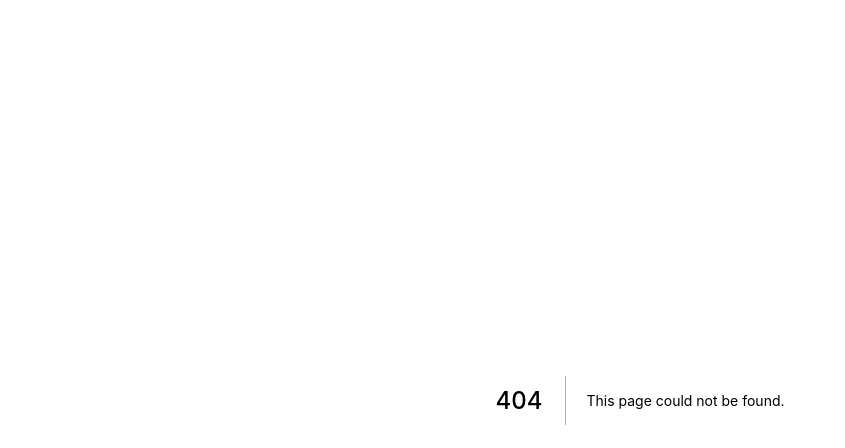
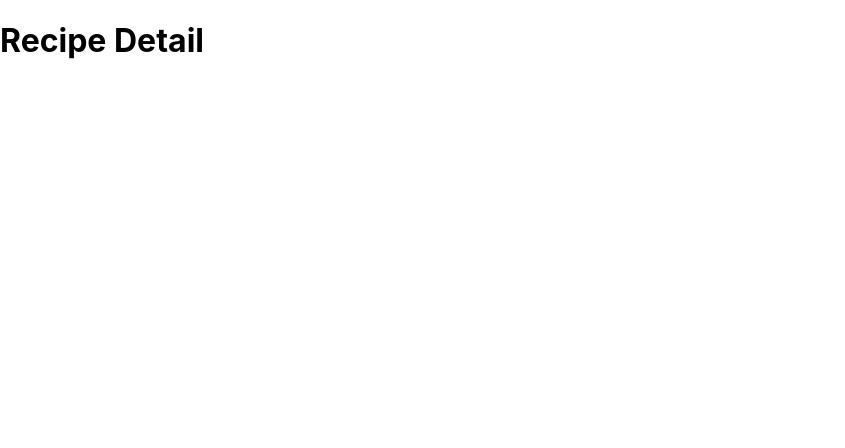
Before and after one commit to glendumo/frontend_case_itp, a Next.js app: page /recipes/1 in a window 1280 px wide. Before the commit this address had no page. Shown: the top 448 px of the page, without its empty margins (0-845 px from the left). Built offline with nearby package versions, Linux system fonts and the light colour scheme.

Commit message:
Added detail page for recipes

```diff
--- /dev/null
+++ b/pages/recipes/[id].js
@@ -0,0 +1,13 @@
+function RecipeDetail() {
+    return (
+        <main className="app-main">
+            <div className="page page--recipe-detail">
+                <div className="container">
+                    <h1>Recipe Detail</h1>
+                </div>
+            </div>
+        </main>
+    );
+}
+
+export default RecipeDetail;
```
